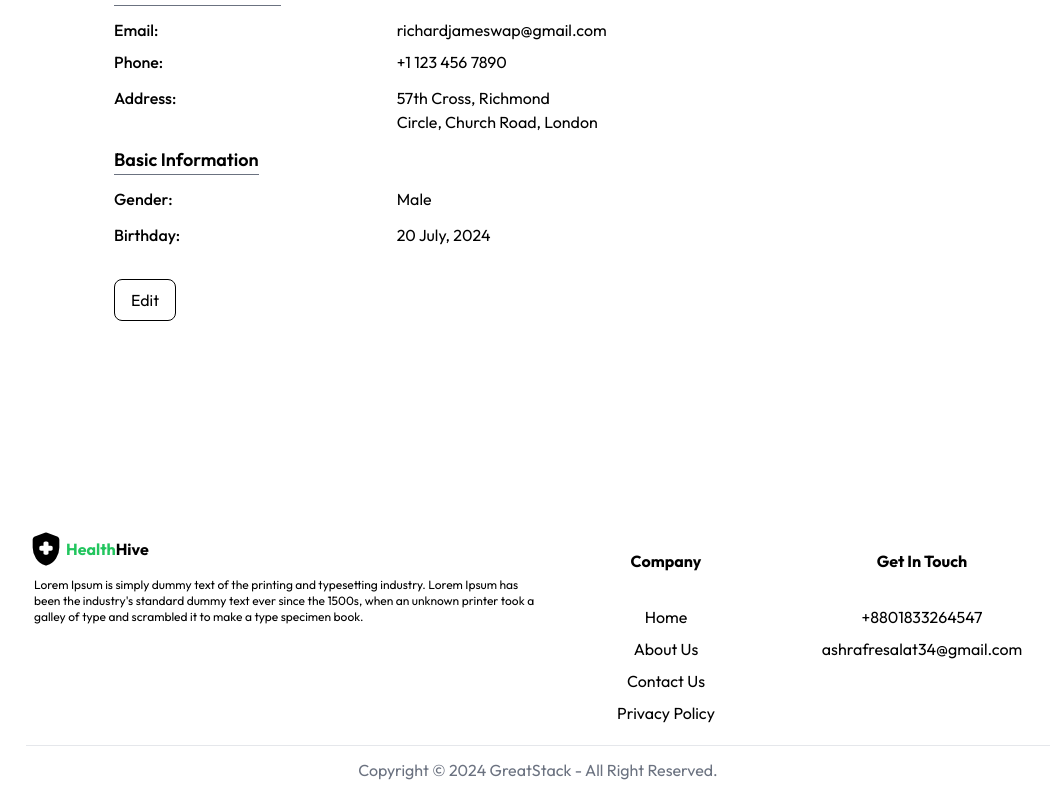
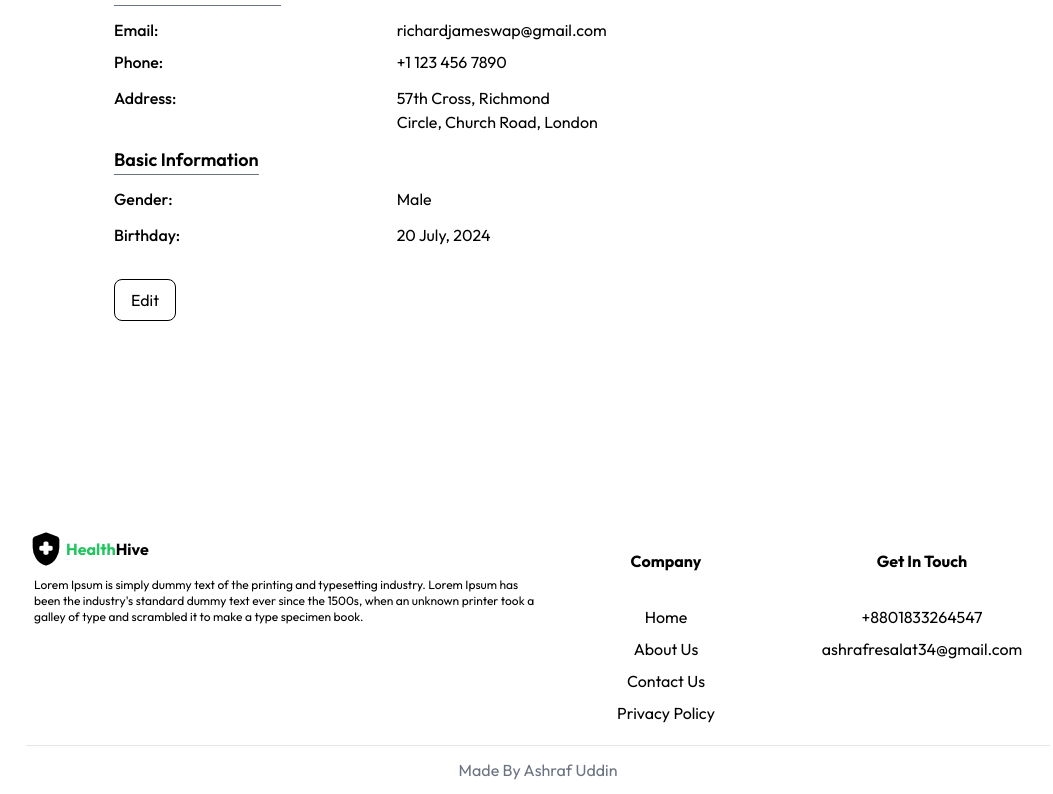
Before and after one commit to risalat345/HealthHive-Frontend, a React (Vite) app: page /my-profile in a window 1280 px wide. Shown: the part 272-1066 px from the top of the page, without its empty margins (102-1155 px from the left). Built offline with nearby package versions, Linux system fonts and the light colour scheme.

Commit message:
Initial commit

```diff
--- a/src/components/Footer.jsx
+++ b/src/components/Footer.jsx
@@ -26,7 +26,7 @@ const Footer = () => {
       </div>
     </div>
     <hr />
-    <h1 className='text-center text-gray-500 py-3'>Copyright © 2024 GreatStack - All Right Reserved.</h1>
+    <h1 className='text-center text-gray-500 py-3'>Made By Ashraf Uddin</h1>
     </div>
 
   )
```
